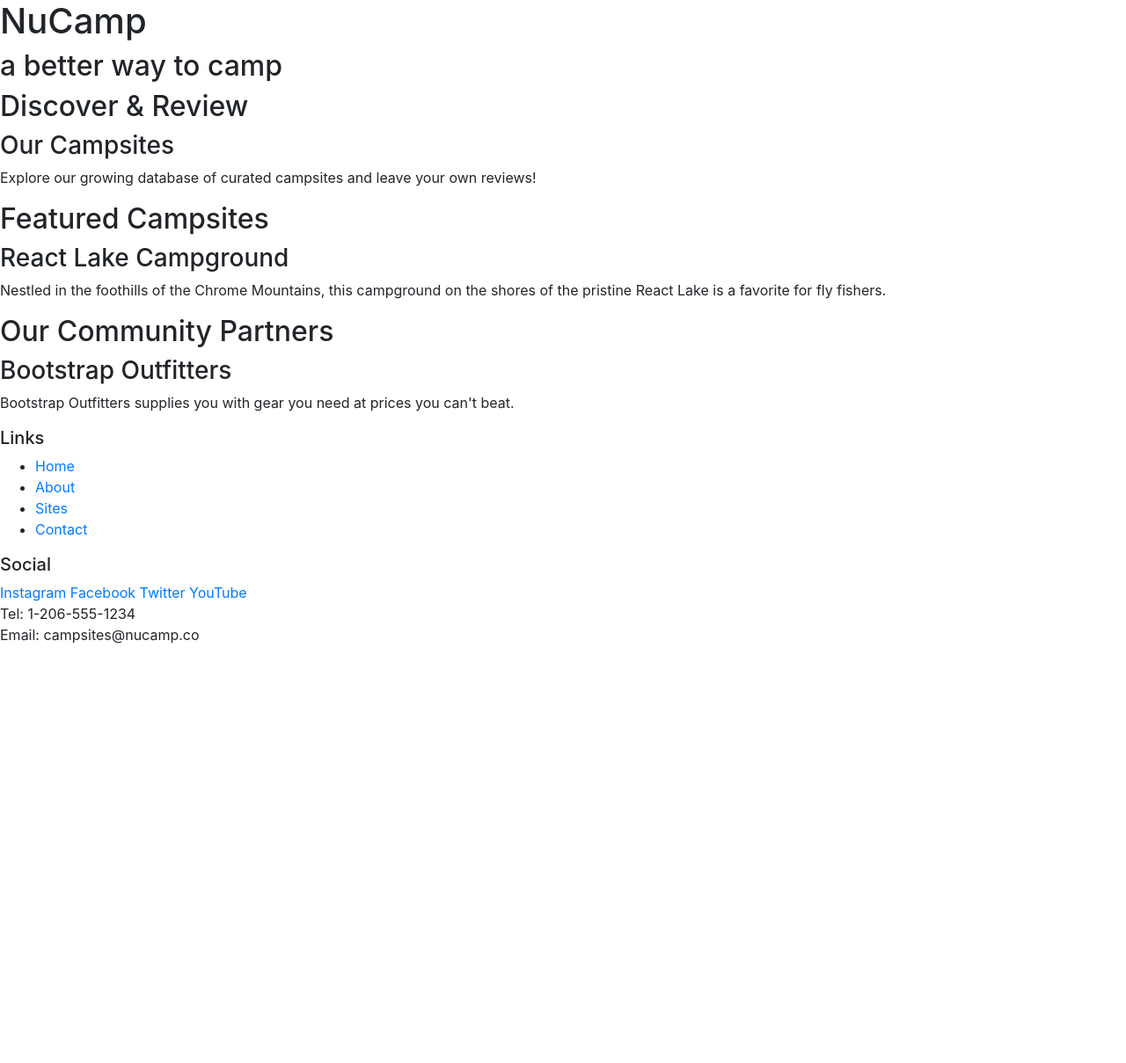
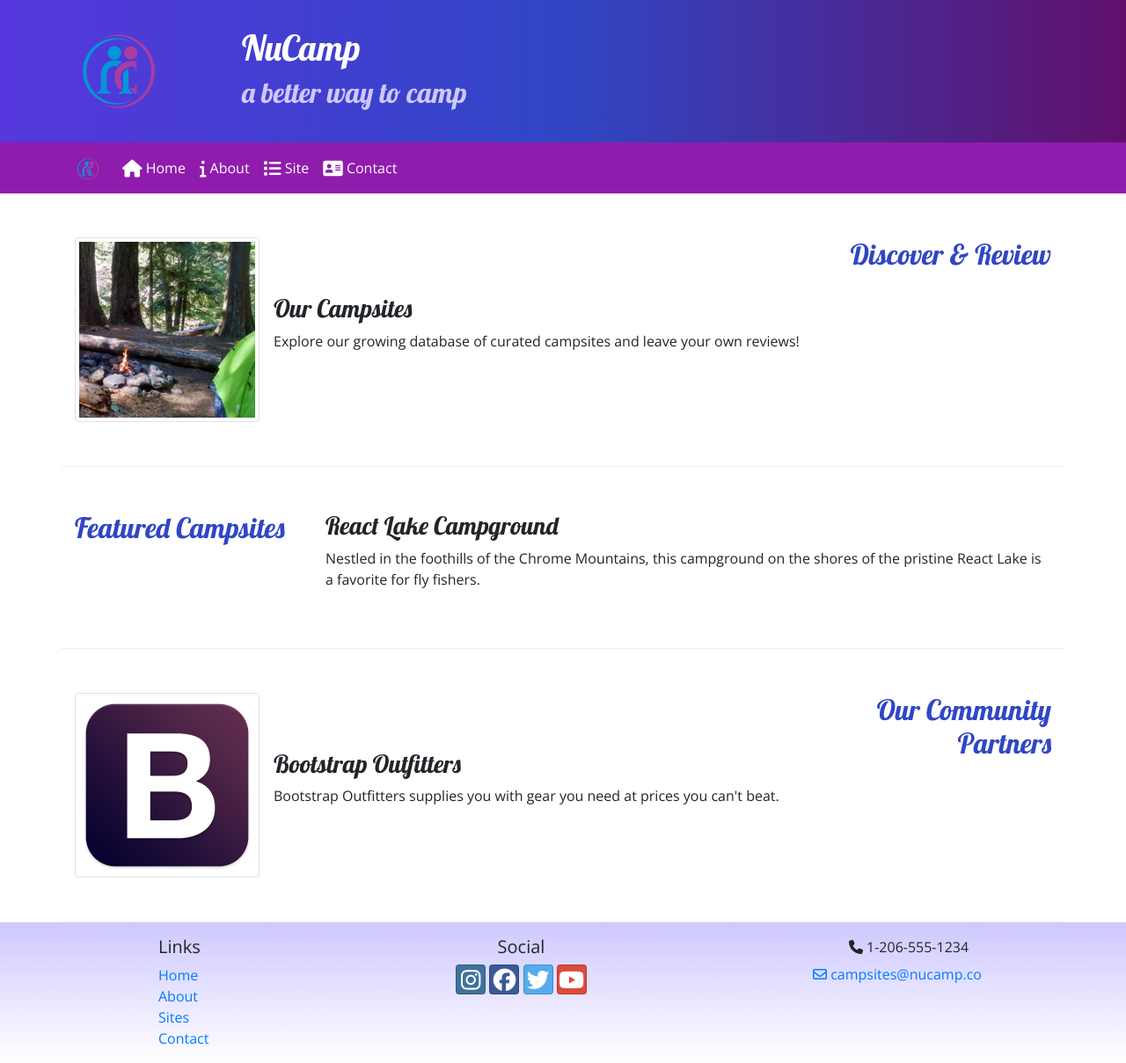
Before and after one commit to wai0901/bootstrapClassCampsite, a website: page index.html in a window 1280 px wide. Shown: the whole page at 88% size. Before the commit the page ends 800 px from the top, so only its background shows below. Drawn offline with nearby package versions, Linux system fonts and the light colour scheme.

Commit message:
Third Commit

```diff
--- /dev/null
+++ b/css/style.css
@@ -0,0 +1,37 @@
+body {
+    font-family: "Open Sans", sans-serif;
+}
+
+h1, h2, h3 {
+    font-family: "Lobster", cursive;
+}
+
+h2 {
+    color: #3046C5;
+}
+
+header h2 {
+    color: #CEC8FF;
+}
+
+.site-footer {
+    padding-top: 1rem ;
+    background-image: linear-gradient(#CEC8FF, white);
+}
+
+.jumbotron {
+    margin: 0;
+    padding: 30px;
+    background-image: linear-gradient(to right, #5637DD, #3046C5, #60106B);
+    color: white;
+}
+
+.row-content {
+    padding: 50px 0;
+    border-bottom: 1px ridge;
+    min-height: 200x;
+}
+
+.navbar {
+    background-color: #901CAD;
+}
--- a/index.html
+++ b/index.html
@@ -4,60 +4,132 @@
 <head>
     <meta charset="utf-8" />
     <meta name="viewport" content="width-device-width, initial-scale=1"/>
-    <link rel="stylesheet" href=""/>
     <link rel="stylesheet" href="node_modules/bootstrap/dist/css/bootstrap.min.css" />
+    <script src="https://kit.fontawesome.com/92f66e5c84.js" crossorigin="anonymous"></script>
+    <link rel="stylesheet" href="node_modules/bootstrap-social/bootstrap-social.css" />
+    <link rel="stylesheet" href="https://fonts.googleapis.com/css?family=Lobster|Open+Sans" />
+    <link rel="stylesheet" href="css/style.css"/>
     <title>NuCamp: A Better Way To Camp</title>
 </head>
 
 <body>
 
-    <header>
-        <div>
+    <!-- Header Section -->
+
+    <header class="jumbotron jumbotron-fluid">
+        <div class="container">
+            <div class="row">
+                <div class="col-4 col-sm-3 col-md-2 align-self-center">
+                    <img src="img/logo.png" class="img-fluid">
+                </div>
+                <div class="col">
                     <h1>NuCamp</h1>
                     <h2>a better way to camp</h2>
                 </div>
+            </div>
+        </div>
     </header>
 
-    <div>
-        <h2>Discover & Review</h2>
+
+    <!-- Navbar Section -->
+
+    <nav class="navbar navbar-expand-sm navbar-dark sticky-top">
+        <div class="container">
+            <a class="navbar-brand" href="#"><img src="img/logo.png" height="30" width="30"></a>
+            <button class="navbar-toggler" type="button" data-toggle="collapse" data-target="#nucampNavbar">
+                <span class="navbar-toggler-icon"></span>
+            </button>
+            <div class="collapse navbar-collapse" id="nucampNavbar">
+                <ul class="navbar-nav">
+                    <li class="nav-item active"><a class="nav-link" href="#"><i class="fa fa-home fa-lg"></i> Home</a></li>
+                    <li class="nav-item active"><a Class="nav-link" href="aboutus.html"><i class="fa fa-info fa-lg"></i> About</a></li>
+                    <li class="nav-item active"><a Class="nav-link" href="#"><i class="fa fa-list fa-lg"></i> Site</a></li>
+                    <li class="nav-item active"><a Class="nav-link" href="contactus.html"><i class="fa fa-address-card fa-lg"></i> Contact</a></li>
+                </ul>
+            </div>
+        </div>
+    </nav>
+
+
+    <!-- Features Section -->
+
+    <div class="container">
+        <div class="row row-content align-item-center">
+            <div class="col-sm-4 order-sm-last col-md-3">
+                <h2 class="text-sm-right">Discover & Review</h2 class="text-sm-right">
+            </div>
+            <div class="col">
+                <div class="media">
+                    <img class="d-flex mr-3 img-thumbnail" src="img/breadcrumb-trail-thumb.jpg" alt="Breadcrumb Trail thumbnail">
+                    <div class="media-body align-self-center">
                         <h3>Our Campsites</h3>
-        <p>Explore our growing database of curated campsites and leave your own reviews!</p>
+                        <p class="d-none d-sm-block">Explore our growing database of curated campsites and leave your own reviews!</p class="d-none d-sm-block">
+                    </div>
+                </div>
+            </div>
+        </div>
     </div>
 
-    <div>
+    <div class="container">
+        <div class="row row-content align-item-center">
+            <div class="col-sm-4 col-md-3">
                 <h2>Featured Campsites</h2>
+            </div>
+            <div class="col">
                 <h3>React Lake Campground</h3>
-        <p>Nestled in the foothills of the Chrome Mountains, this campground on the shores of the pristine React Lake is a favorite for fly fishers.</p>
+                <p class="d-none d-sm-block">Nestled in the foothills of the Chrome Mountains, this campground on the shores of the pristine React Lake is a favorite for fly fishers.</p class="d-none d-sm-block">
+            </div>
+        </div>
     </div>
 
-    <div>
-        <h2>Our Community Partners</h2>
+    <div class="container">
+        <div class="row row-content align-item-center">
+            <div class="col-sm-4 order-sm-last col-md-3">
+                <h2 class="text-sm-right">Our Community Partners</h2>
+            </div>
+            <div class="col">
+                <div class="media">
+                    <img class="d-flex mr-3 img-thumbnail" src="img/bootstrap-thumb.png" alt="Bootstrap Outfitters">
+                    <div class="media-body align-self-center">
                         <h3>Bootstrap Outfitters</h3>
-        <p>Bootstrap Outfitters supplies you with gear you need at prices you can't beat.</p>
+                        <p class="d-none d-sm-block">Bootstrap Outfitters supplies you with gear you need at prices you can't beat.</p>
+                    </div>
+                </div>
+            </div>
+        </div>
     </div>
 
-    <footer>
-        <div>
+
+    <!-- Footer Section -->
+
+    <footer class="site-footer">
+        <div class="container">
+            <div class="row">
+                <div class="col-4 col-sm-2 offset-1">
                     <h5>Links</h5>
-            <ul>
+                    <ul class="list-unstyled">
                         <li><a href="#">Home</a></li>
-                <li><a href="#">About</a></li>
+                        <li><a href="aboutus.html">About</a></li>
                         <li><a href="#">Sites</a></li>
-                <li><a href="#">Contact</a></li>
+                        <li><a href="contactus.html">Contact</a></li>
                     </ul>
                 </div>
-        <div>
+                <div class="col-6 col-sm-5 text-center">
                     <h5>Social</h5>
-            <a href="http://instagram.com/">Instagram</a>
-            <a href="http://facebook.com/">Facebook</a>
-            <a href="http://twitter.com/">Twitter</a>
-            <a href="http://youtube.com/">YouTube</a>
+                    <a class="btn btn-social-icon btn-instagram" href="http://instagram.com/"><i class="fab fa-instagram"></i></a>
+                    <a class="btn btn-social-icon btn-facebook" href="http://facebook.com/"><i class="fab fa-facebook"></i></a>
+                    <a class="btn btn-social-icon btn-twitter" href="http://twitter.com/"><i class="fab fa-twitter"></i></a class="btn btn-social-icon btn-facebook">
+                    <a class="btn btn-social-icon btn-google" href="http://youtube.com/"><i class="fab fa-youtube"></i></a class="btn btn-social-icon btn-facebook">
                 </div>
-        <div>
-            Tel: 1-206-555-1234<br />
-            Email: campsites@nucamp.co
+                <div class="col-sm-4 text-center">
+                    <a role="button" class="btn btn-link" href="tel:+12065551234"></a><i class="fa fa-phone"></i> 1-206-555-1234</a><br>
+            	    <a role="button" class="btn btn-link" href="mailto:campsites@nucamp.co"><i class="fa fa-envelope-o"></i> campsites@nucamp.co</a>
                 </div>
-    </footer>
+            </div>
+        </div>
+
+    </footer class="site-footer">
+
 
     <script src="node_modules/jquery/dist/jquery.slim.min.js"></script>
     <script src="node_modules/popper.js/dist/umd/popper.min.js"></script>
--- a/package.json
+++ b/package.json
@@ -15,6 +15,7 @@
   },
   "dependencies": {
     "bootstrap": "^4.0.0",
+    "bootstrap-social": "^5.1.1",
     "jquery": "^3.3.1",
     "popper.js": "^1.12.9"
   }
```
Also changed, not shown: aboutus.html (added, +194 -0 lines), contactus.html (added, +130 -0 lines), img/bootstrap-thumb.png (added), img/breadcrumb-trail-thumb.jpg (added), img/breadcrumb-trail.jpg (added), img/chrome-river-thumb.jpg (added), img/chrome-river.jpg (added), img/logo.png (added), img/react-lake-thumb.jpg (added), img/react-lake.jpg (added), 2 other files. Lines whose indentation alone changed are shown as unchanged.
